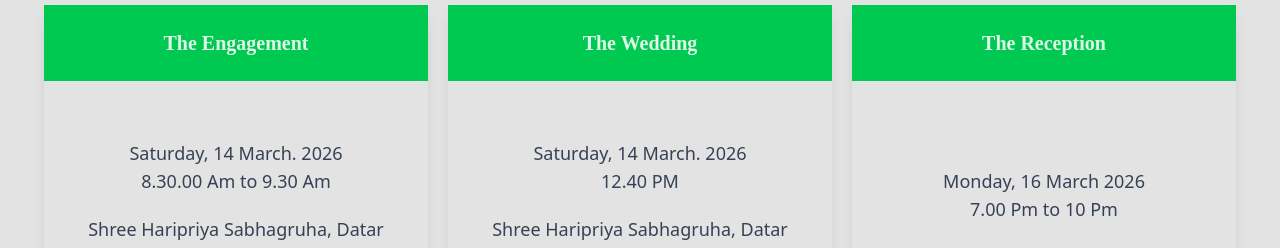
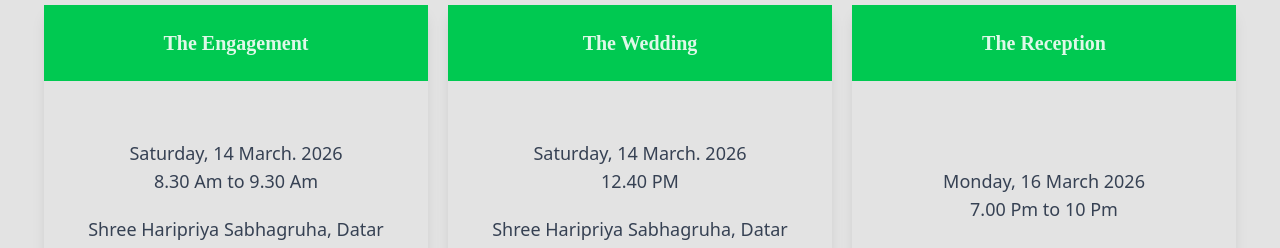
Before and after one commit to kapilwedsvaishnavi/kapilwedsvaishnavi.github.io, a React (Vite) app: page / in a window 1280 px wide. Shown: the part 4817-5065 px from the top of the page. Built offline with nearby package versions, Linux system fonts and the light colour scheme; a web font is replaced by a local one.

Commit message:
Fixing minor error

```diff
--- a/src/componants/Event.tsx
+++ b/src/componants/Event.tsx
@@ -4,7 +4,7 @@ const EventDetails = [
     {
     heading: 'The Engagement',
     date: 'Saturday, 14 March. 2026',
-    time: '8.30.00 Am to 9.30 Am',
+    time: '8.30 Am to 9.30 Am',
     address: 'Shree Haripriya Sabhagruha, Datar Farms, Sinhgad Rd, behind Navshya Maruti Mandir Lane, Sarita Vihar Phase 2, Dattawadi, Pune, Maharashtra 411030',
     location: 'https://maps.app.goo.gl/En3jUJW2ivB9ZBW28'
     },
```
